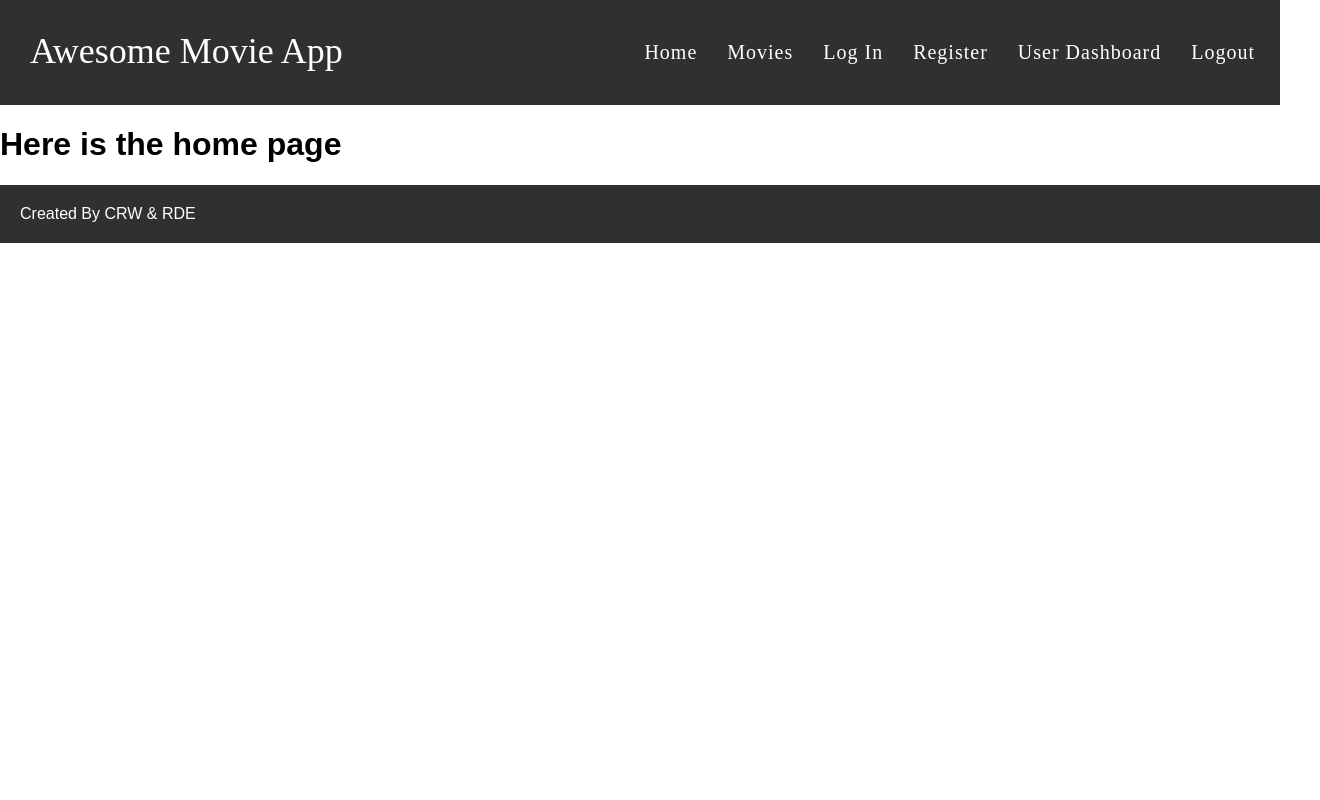
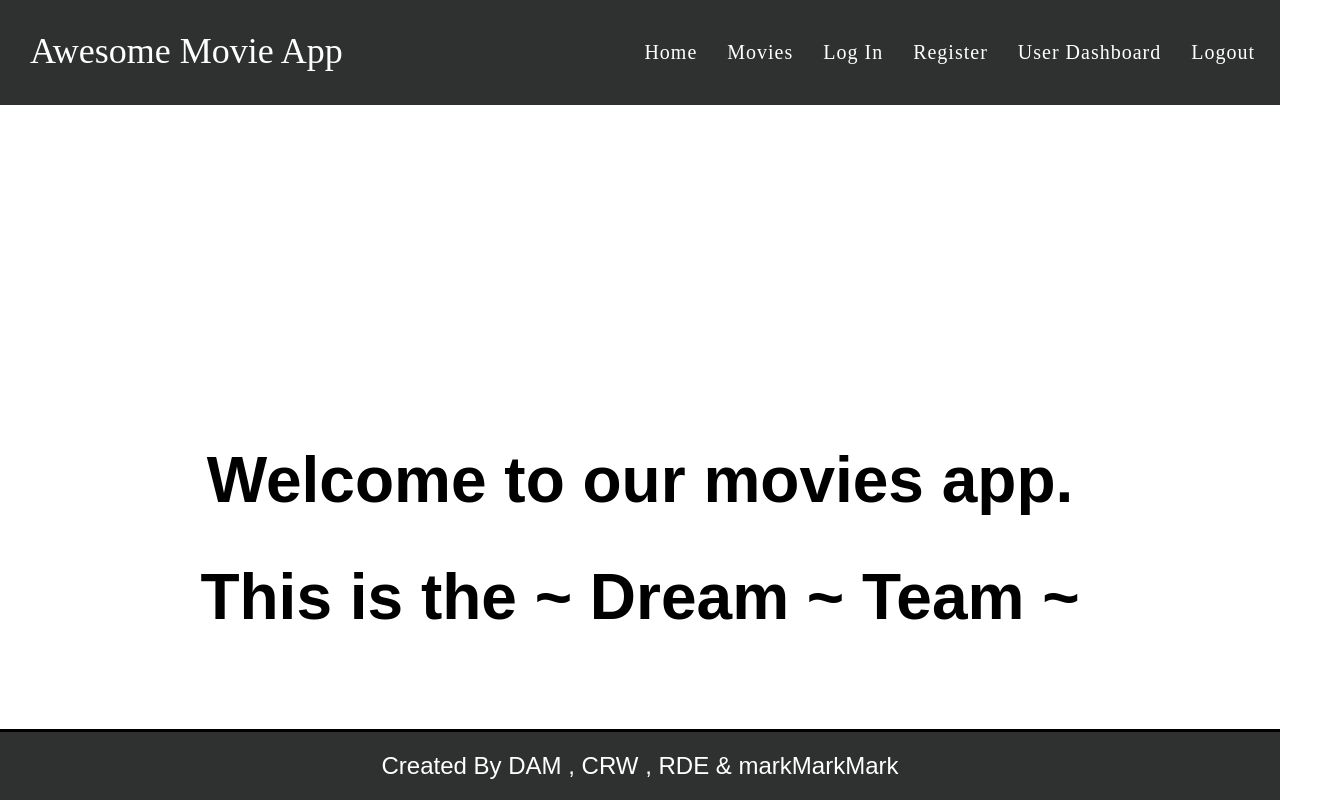
Before and after one commit to hewhowearspants/Practice-Project-3, a React (Create React App) app in the folder client/: page / in a window 1280 px wide. Shown: the whole page, 1320 px wide, since content can reach past the window. Built offline with nearby package versions, Linux system fonts and the light colour scheme; no server answers.

Commit message:
dam-more-css its ok tho

```diff
--- a/client/src/App.css
+++ b/client/src/App.css
@@ -1,5 +1,8 @@
 .App {
   text-align:left;
+  display: flex;
+  flex-direction: column;
+  min-height: 100%;
 }
 
 .App-logo {
@@ -14,18 +17,37 @@
   color: white;
 }
 
+.home {
+  justify-content: center;
+  position: absolute;
+  left: 0; right: 0;
+  bottom: 50%; top: 50%;
+  align-items: center;
+  text-align: center;
+  font-size: 2em;
+}
+
+body {
+}
+
 .App-intro {
   font-size: large;
 }
 
-@keyframes App-logo-spin {
-  from { transform: rotate(0deg); }
-  to { transform: rotate(360deg); }
+footer {
+  flex-direction: column;
+  flex: 1;
+  border-top: 3px solid black;
+  margin-top: 10vh;
+  font-size: 1.5em;
+  position: absolute;
+  left: 0; right: 0; bottom: 0;
 }
 
 header {
   background:#2F3030;
   padding:10px;
+  flex: 1;
   display:flex;
   justify-content: space-between;
 }
@@ -59,7 +81,8 @@ li:hover {
 }
 
 .movies-container {
-  width:80%;
+  max-width:80%;
+  min-width: 80%;
   margin: 0 auto;
   overflow: auto;
   text-align: left;
@@ -67,10 +90,10 @@ li:hover {
 
 .movies-list {
   overflow: auto;
-  padding-top: 30px;
+  padding-top: 5vh;
   left: 50%;
   right: 50%;
-  height: 70vh;
+  height: 60vh;
   text-align: left;
 }
 
@@ -116,7 +139,6 @@ footer {
   display:flex;
   flex: 1;
   color:white;
-  width: 100%;
   text-align: center;
   padding:20px;
 }
@@ -189,12 +211,15 @@ text-align: center;
 input:focus {
   outline-color: black;
   transition: ease-in-out, .3s ease-in-out;
-
 }
-
 
 .add label{
   font-family: baskerville;
   font-size: 2em;
   font-weight: 500;
 }
+
+@keyframes App-logo-spin {
+  from { transform: rotate(0deg); }
+  to { transform: rotate(360deg); }
+}
--- a/client/src/components/Footer.jsx
+++ b/client/src/components/Footer.jsx
@@ -3,7 +3,7 @@ import React from 'react'
 const Footer = () => {
     return (
         <footer>
-            Created By CRW & RDE
+            Created By DAM , CRW , RDE & markMarkMark
         </footer>
     )
 }
--- a/client/src/components/Home.jsx
+++ b/client/src/components/Home.jsx
@@ -3,9 +3,10 @@ import React from 'react';
 const Home = () => {
     return(
         <div className="home">
-            <h1>Here is the home page</h1>
+            <h1> Welcome to our movies app. </h1>
+            <h1>  This is the ~ Dream ~ Team ~  </h1>
         </div>
     )
 }
-
+4
 export default Home;
```
